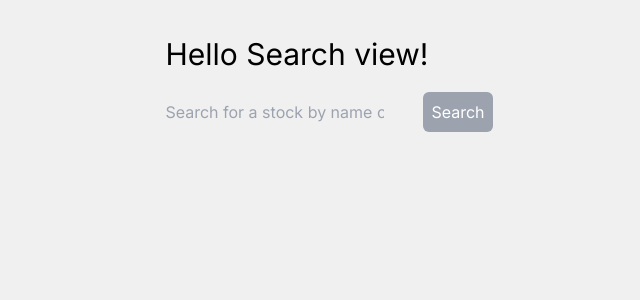
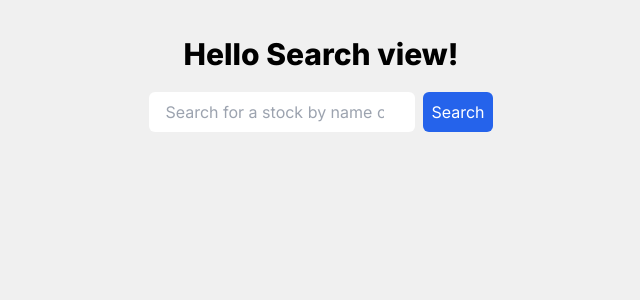
Before and after one commit to Petiazediter/StockAppClient, a Next.js app: page / in a window 1280 px wide. Shown: the top 300 px of the page, without its empty margins (319-959 px from the left). Built offline with nearby package versions, Linux system fonts and the light colour scheme; no server answers.

Commit message:
feat: display list if there is  valid data

```diff
--- a/app/page.tsx
+++ b/app/page.tsx
@@ -1,23 +1,30 @@
 "use client"
 import { useEffect, useState } from "react";
 import SearchForm from "./components/SearchForm";
-import useClientAPICall from "./hooks/useClientAPICall";
+import useClientAPICall, { SearchResultData } from "./hooks/useClientAPICall";
+import StockList from "./components/StockList";
 
 export default function Home() {
 
   const [keyword, setKeyword] = useState('')
   const [quickSearchKeyword, setQuickSearchKeyword] = useState<string | undefined>()
   const [isLoading, setIsLoading] = useState(false)
+  const [data, setData] = useState<SearchResultData | undefined>()
 
   const { getData } = useClientAPICall()
 
   useEffect( () => {
-    setIsLoading(true)
-    getData(keyword)
-      .then( v => {
-        setIsLoading(false)
-        console.log('Data received: ', v)
-      })
+    if ( !(keyword.replaceAll(' ', '') === '') ) {
+      setIsLoading(true)
+      getData(keyword)
+        .then( v => {
+          setData(v)
+          console.log('Data: ', v)
+          setIsLoading(false)
+        })
+    } else {
+      setData(undefined)
+    }
   }, [keyword])
 
   useEffect( () => {
@@ -25,13 +32,16 @@ export default function Home() {
   }, [quickSearchKeyword])
 
   return (
-    <main className="m-5">
-      <h1 className='text-3xl m-4'>Hello Search view!</h1>
+    <main className="p-5 w-full">
+      <h1 className='text-3xl m-4 text-center font-extrabold'>
+        Hello Search view!
+      </h1>
       <SearchForm
         isLoading={isLoading}
         onKeywordChange={setKeyword}
         onQuickSearchKeywordChange={setQuickSearchKeyword}
         />
+      { data && <StockList stocks={data.bestMatches} /> }
     </main>
   )
 }
```
